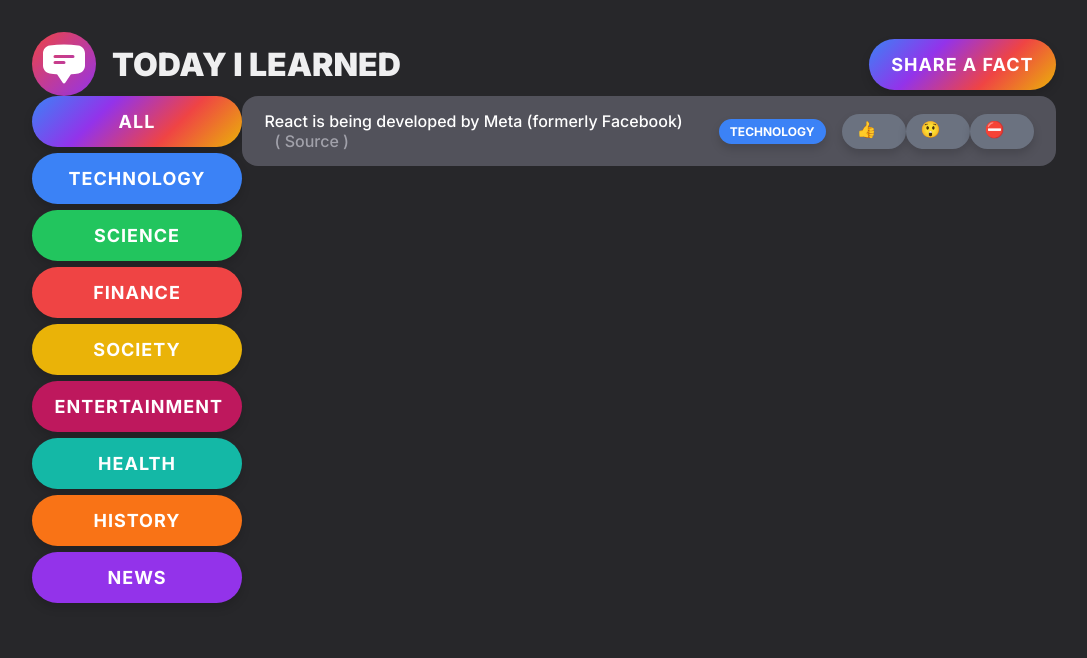
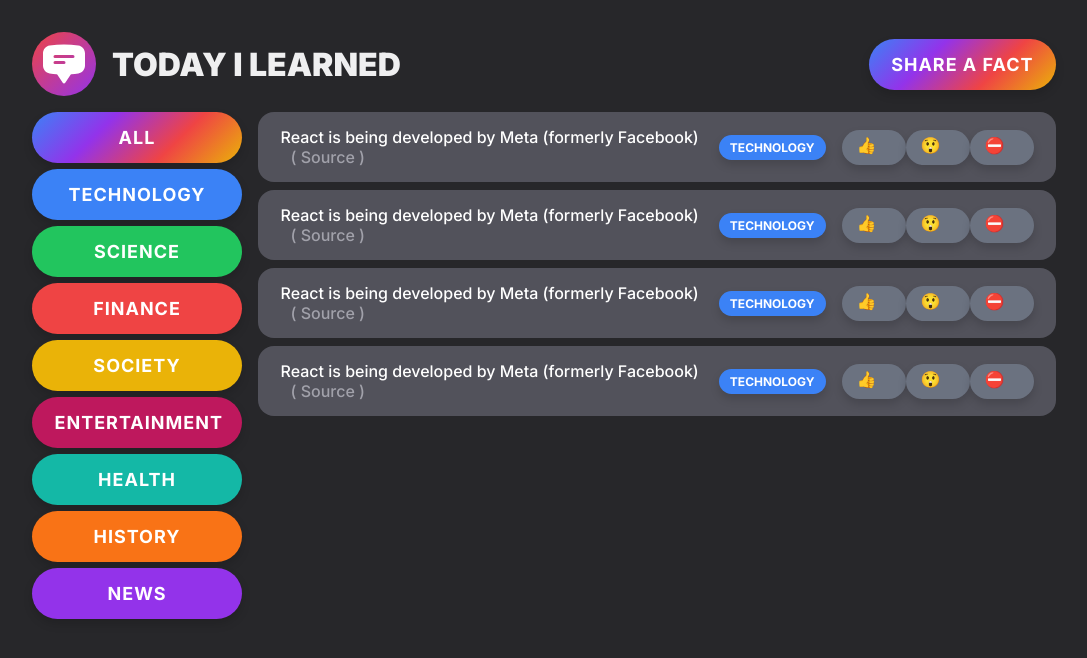
Before and after one commit to domenmerhar/today-i-learned-react, a React (Vite) app: page / in a window 1280 px wide. Shown: the top 658 px of the page, without its empty margins (96-1183 px from the left). Built offline with nearby package versions, Linux system fonts and the light colour scheme.

Commit message:
Update MainPage.tsx

```diff
--- a/src/pages/MainPage.tsx
+++ b/src/pages/MainPage.tsx
@@ -1,12 +1,13 @@
 import { Header } from "../features/main-page/Header";
-import { FactCard } from "../features/main-page/FactCard";
 import styled from "styled-components";
 import { SideBar } from "../features/main-page/SideBar";
+import { FactList } from "../features/main-page/FactList";
 
 const StyledMainPage = styled.div`
   display: grid;
   grid-template-columns: 21rem minmax(50rem, 1fr);
   align-items: start;
+  gap: 1.6rem;
 
   width: 80vw;
   padding: 3.2rem 0;
@@ -17,7 +18,7 @@ export const MainPage = () => {
     <StyledMainPage>
       <Header />
       <SideBar />
-      <FactCard />
+      <FactList />
     </StyledMainPage>
   );
 };
```
